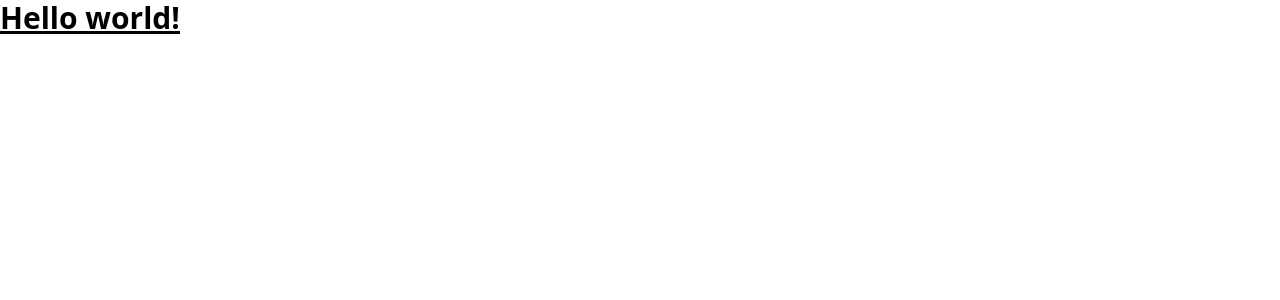
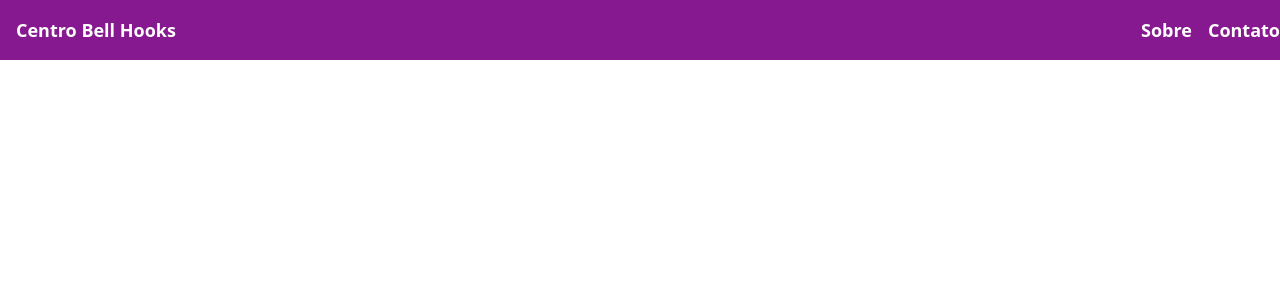
Before and after one commit to Centro-Bell-Hooks/frontend, a React (Vite) app: page / in a window 1280 px wide. Shown: the top 300 px of the page. Built offline with nearby package versions, Linux system fonts and the light colour scheme.

Commit message:
feat: adiciona componente navbar

```diff
--- a/src/App.tsx
+++ b/src/App.tsx
@@ -1,7 +1,13 @@
 import { BrowserRouter, Route, Routes } from 'react-router-dom'
+import Navbar from './components/Navbar'
 
 function App() {
-    return <h1 className="text-3xl font-bold underline">Hello world!</h1>
+    return (
+        <BrowserRouter>
+            <Navbar />
+            <Routes>{/* <Route path="/" element={<Home />} /> */}</Routes>
+        </BrowserRouter>
+    )
 }
 
 export default App
--- /dev/null
+++ b/src/components/Navbar.tsx
@@ -0,0 +1,20 @@
+import { Link } from "react-router-dom"
+
+function Navbar() {
+    return (
+        <>
+            <div className="w-full bg-fuchsia-800 text-white flex justify-center py-4">
+                <div className="container flex justify-between text-lg">
+                    <Link to="/home" className="text-2x1 font-bold ml-4"> Centro Bell Hooks </Link>
+
+                    <div className="flex gap-4">
+                        <div className="hover:underline font-bold">Sobre</div>
+                        <div className="hover:underline font-bold">Contato</div>
+                    </div>
+                </div>
+            </div>
+        </>
+    )
+}
+
+export default Navbar
```
Also changed, not shown: 1 other file (tests, documents, lock files or other folders).
